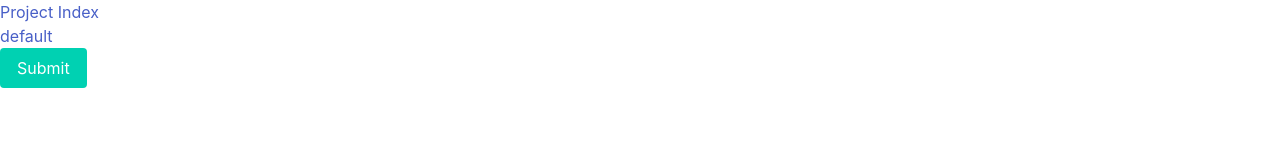
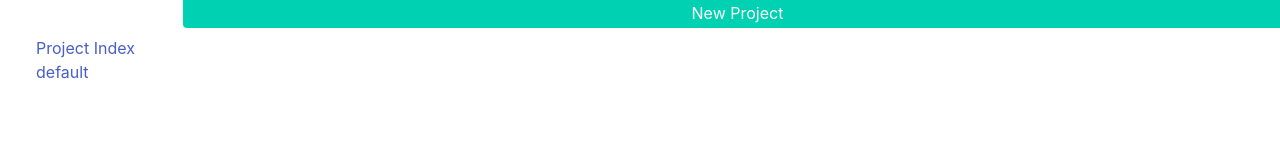
Before and after one commit to jdmartinez1062/to-do, a website built with webpack: page dist/index.html in a window 1280 px wide. Built offline with nearby package versions, Linux system fonts and the light colour scheme.

Commit message:
add tab style

```diff
--- a/src/DOM.js
+++ b/src/DOM.js
@@ -7,9 +7,10 @@ const init = () => {
   const mainDiv = document.createElement("div");
   const formButton = document.createElement("input");
 
-  formButton.id = "from-button";
+  formButton.id = "form-button";
   formButton.type = "submit";
-  formButton.classList.add('button', 'is-primary');
+  formButton.value = 'New Project'
+  formButton.classList.add('button', 'is-primary', 'column');
 
   formButton.addEventListener("click", form);
 
--- a/src/tab.js
+++ b/src/tab.js
@@ -8,6 +8,7 @@ const tabCreation = () => {
   navigation.id = "project-navigation";
   const tabList = document.createElement("ul");
   tabList.id = "project-nav-list";
+  tabList.classList.add('column', 'p-6');
   const projects = JSON.parse(localStorage.getItem("Projects"));
 
   let list = [];
```
Also changed, not shown: dist/index.html, dist/main.js.
